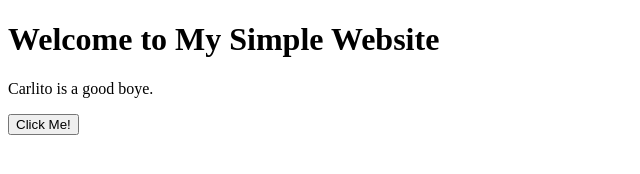
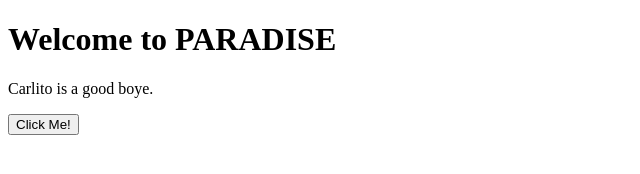
Before and after one commit to thatblondboy00/mysimplewebsite, a plain HTML site: page index.html in a window 1280 px wide. Shown: the whole page, without its empty margins (0-640 px from the left). Drawn offline with Linux system fonts and the light colour scheme.

Commit message:
Update index.html

```diff
--- a/index.html
+++ b/index.html
@@ -2,10 +2,10 @@
 <html lang="en">
 <head>
     <!-- ... other head elements ... -->
-    <title>My Simple Website</title>
+    <title>PARADISE</title>
 </head>
 <body>
-    <h1>Welcome to My Simple Website</h1>
+    <h1>Welcome to PARADISE</h1>
     <p>Carlito is a good boye.</p>
     <button id="clickMeBtn">Click Me!</button>
     <p id="dynamicText"></p>
```
